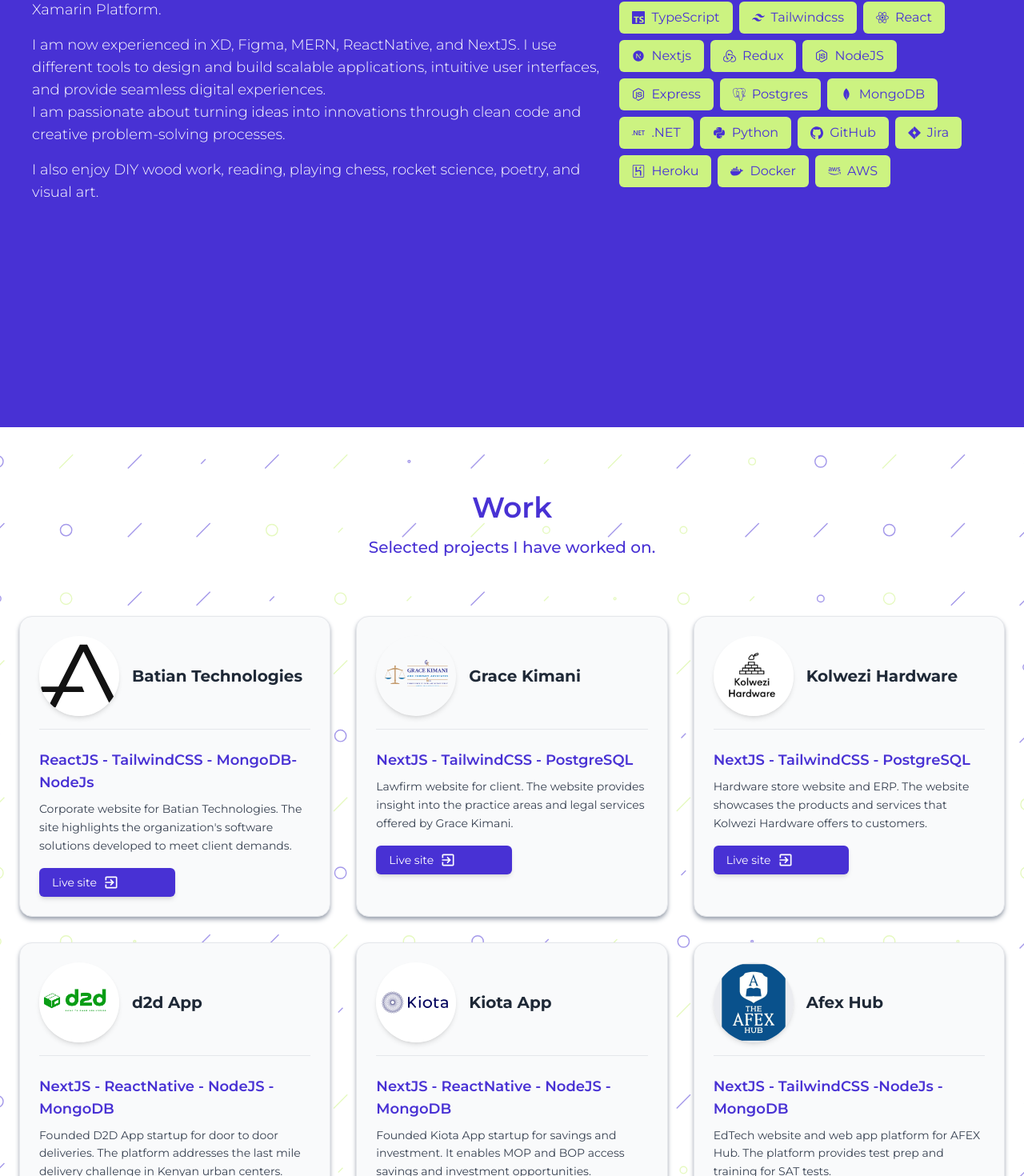
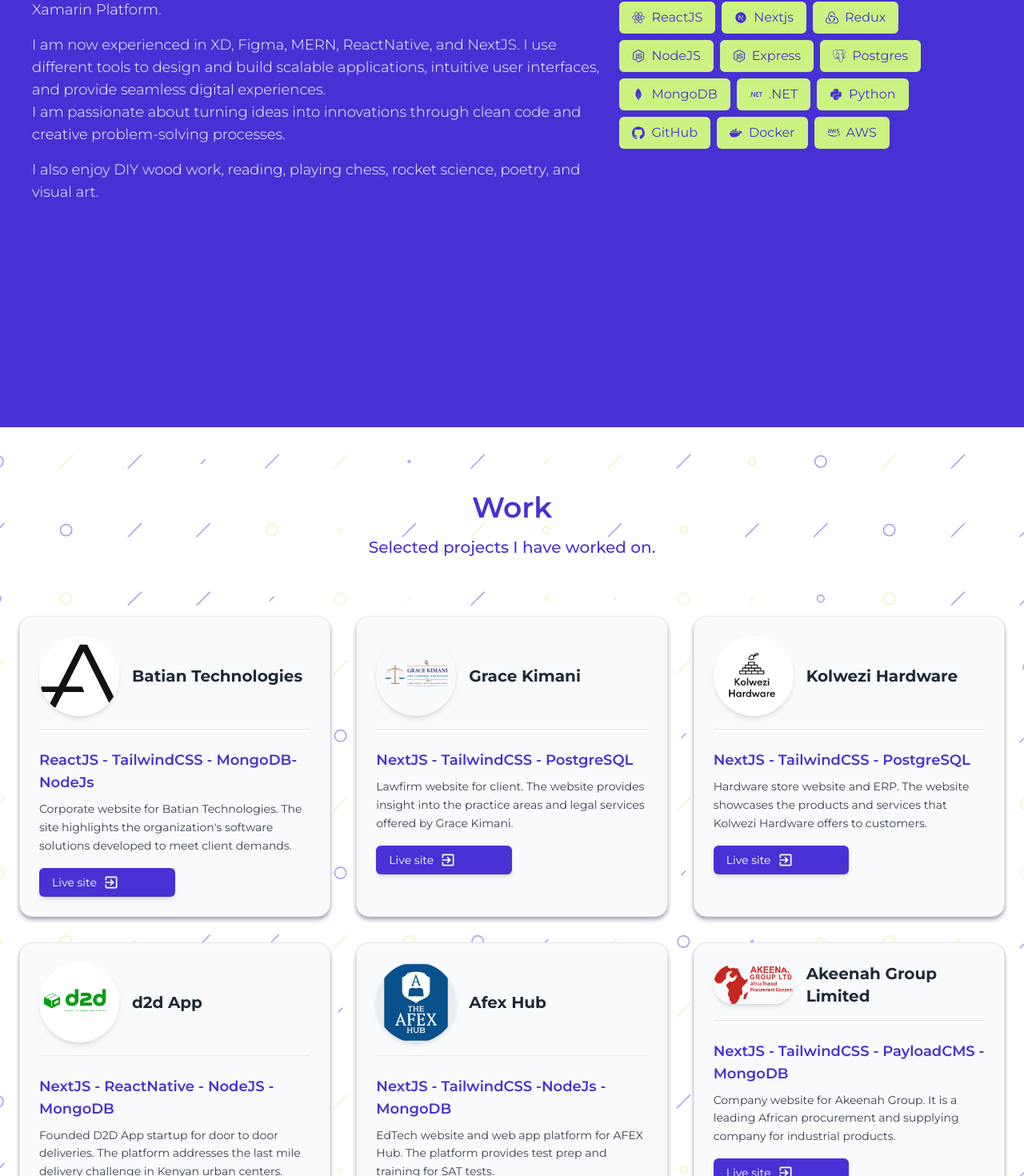
Before and after one commit to madgenius1/nickjuma, a Next.js app: page / in a window 1280 px wide. Shown: the part 1149-2619 px from the top of the page at 80% size. Built offline with nearby package versions, Linux system fonts and the light colour scheme.

Commit message:
Modified ProjectList and TechStack

```diff
--- a/src/app/components/ProjectList.tsx
+++ b/src/app/components/ProjectList.tsx
@@ -36,14 +36,14 @@ const projects = [
         stack: "NextJS - ReactNative - NodeJS - MongoDB",
         paragraph: "Founded D2D App startup for door to door deliveries. The platform addresses the last mile delivery challenge in Kenyan urban centers. ",
     },
-    {
-        imgSrc: "/kiota.svg",
-        imgAlt: "Kiota",
-        title: "Kiota App",
-        linkHref: "https://www.kiota.batiantechnologies.com",
-        stack: "NextJS - ReactNative - NodeJS - MongoDB",
-        paragraph: "Founded Kiota App startup for savings and investment. It enables MOP and BOP access savings and investment opportunities.",
-    },
+    // {
+    //     imgSrc: "/kiota.svg",
+    //     imgAlt: "Kiota",
+    //     title: "Kiota App",
+    //     linkHref: "https://www.kiota.batiantechnologies.com",
+    //     stack: "NextJS - ReactNative - NodeJS - MongoDB",
+    //     paragraph: "Founded Kiota App startup for savings and investment. It enables MOP and BOP access savings and investment opportunities.",
+    // },
     {
         imgSrc: "/afex.png",
         imgAlt: "Afex Hub",
@@ -53,13 +53,21 @@ const projects = [
         paragraph: "EdTech website and web app platform for AFEX Hub. The platform provides test prep and training for SAT tests. ",
     },
     {
-        imgSrc: "/avyra.png",
-        imgAlt: "Avyra Styles",
-        title: "Avyra Styles",
-        linkHref: "https://avyrastyles.vercel.app/",
-        stack: "NextJS - TailwindCSS -NodeJs - GraphQL- Shopify",
-        paragraph: "Ecommerce website with Nextjs frontend and powered by Shopify. ",
+        imgSrc: "/akeenahlogo.png",
+        imgAlt: "Akeenah Group",
+        title: "Akeenah Group Limited",
+        linkHref: "https://www.akeenahgroup.com/",
+        stack: "NextJS - TailwindCSS - PayloadCMS - MongoDB",
+        paragraph: "Company website for Akeenah Group. It is a leading African procurement and supplying company for industrial products. ",
     },
+    // {
+    //     imgSrc: "/avyra.png",
+    //     imgAlt: "Avyra Styles",
+    //     title: "Avyra Styles",
+    //     linkHref: "https://avyrastyles.vercel.app/",
+    //     stack: "NextJS - TailwindCSS -NodeJs - GraphQL- Shopify",
+    //     paragraph: "Ecommerce website with Nextjs frontend and powered by Shopify. ",
+    // },
 ];
 
 const cardVariants = {
--- a/src/app/components/TechStack.tsx
+++ b/src/app/components/TechStack.tsx
@@ -4,8 +4,6 @@ import {
     FaJsSquare,
     FaReact,
     FaNodeJs,
-    FaHtml5,
-    FaCss3Alt,
     FaAws,
     FaDocker,
     FaPython,
@@ -18,18 +16,15 @@ import {
     SiMongodb,
     SiGithub,
     SiDotnet,
-    SiJirasoftware,
-    SiHeroku,
+    // SiHeroku,
 } from "react-icons/si";
 import { RiNextjsFill } from "react-icons/ri";
 
 const tags = [
-    { name: "HTML", icon: <FaHtml5 /> },
-    { name: "CSS", icon: <FaCss3Alt /> },
     { name: "JavaScript", icon: <FaJsSquare /> },
     { name: "TypeScript", icon: <SiTypescript /> },
     { name: "Tailwindcss", icon: <SiTailwindcss /> },
-    { name: "React", icon: <FaReact /> },
+    { name: "ReactJS", icon: <FaReact /> },
     { name: "Nextjs", icon: <RiNextjsFill /> },
     { name: "Redux", icon: <SiRedux /> },
     { name: "NodeJS", icon: <FaNodeJs /> },
@@ -39,8 +34,7 @@ const tags = [
     { name: ".NET", icon: <SiDotnet /> },
     { name: "Python", icon: <FaPython /> },
     { name: "GitHub", icon: <SiGithub /> },
-    { name: "Jira", icon: <SiJirasoftware /> },
-    { name: "Heroku", icon: <SiHeroku /> },
+    // { name: "Heroku", icon: <SiHeroku /> },
     { name: "Docker", icon: <FaDocker /> },
     { name: "AWS", icon: <FaAws /> },
 ];
```
Also changed, not shown: public/akeenahlogo.png (added).
